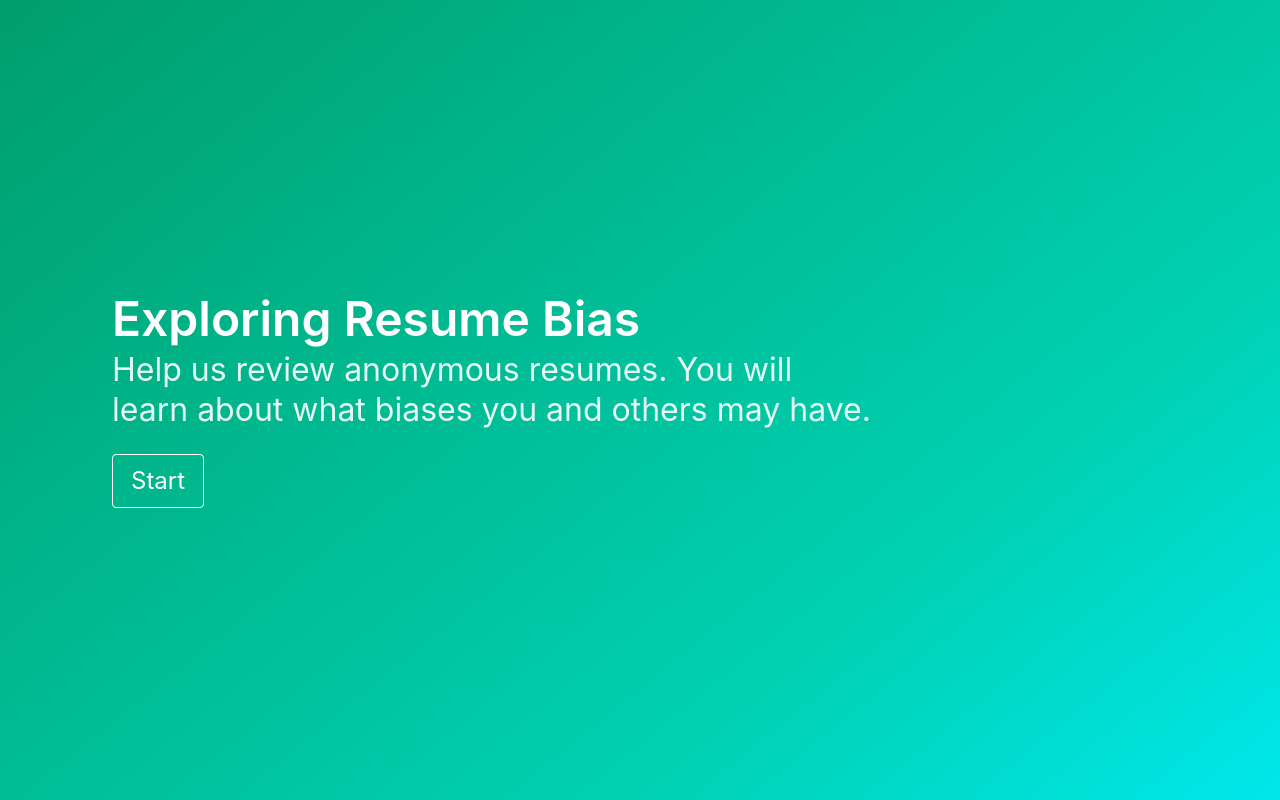
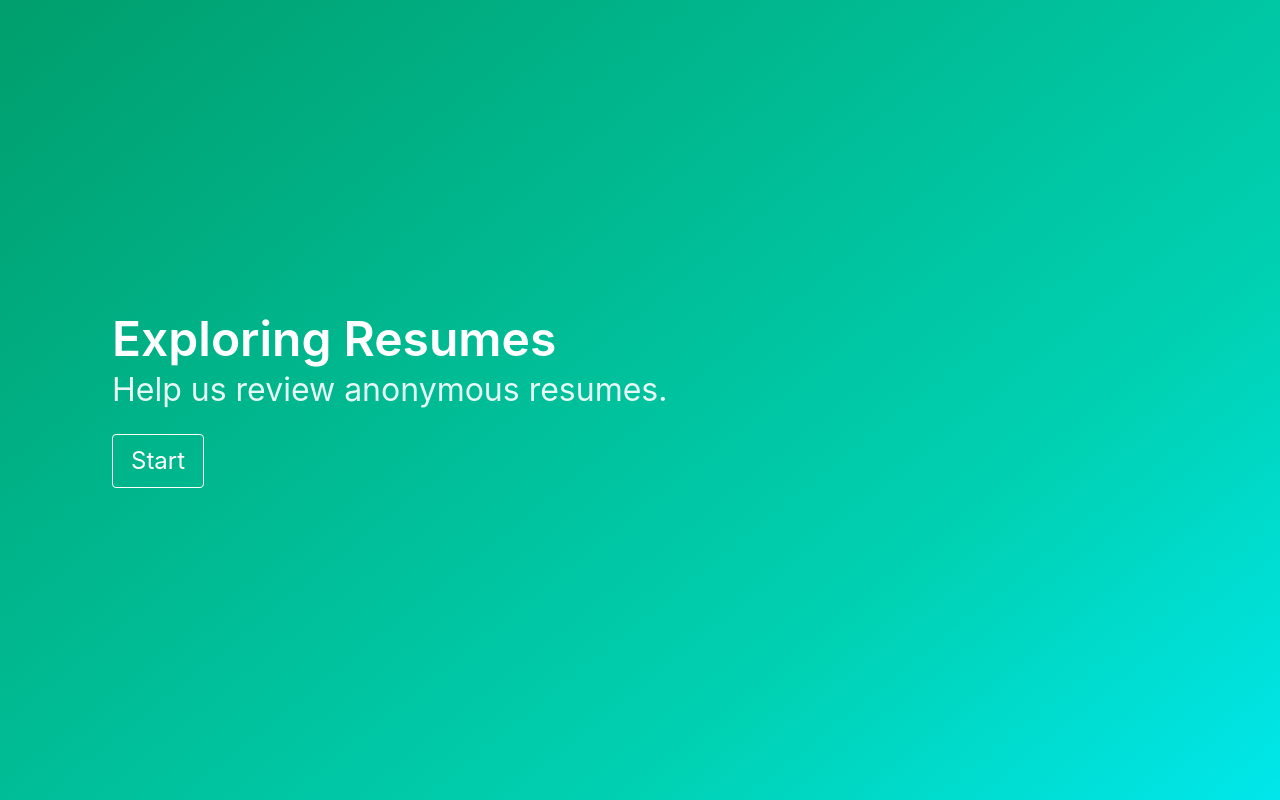
Before and after one commit to resumesai/resumesai.github.io, a plain HTML site: page index.html in a window 1280 px wide. Drawn offline with Linux system fonts and the light colour scheme.

Commit message:
Update langing page

```diff
--- a/index.html
+++ b/index.html
@@ -18,8 +18,8 @@
             <div class="container">
                 <div class="columns">
                     <div id="main" class="column is-two-thirds">
-                        <h1 class="title is-1">Exploring Resume Bias</h1>
-                        <h2 class="subtitle is-3">Help us review anonymous resumes. You will learn about what biases you and others may have.</h2>
+                        <h1 class="title is-1">Exploring Resumes</h1>
+                        <h2 class="subtitle is-3">Help us review anonymous resumes.</h2>
                         <a href="respond.html" alt="Start the survey" class="button is-primary is-inverted is-outlined is-large">Start</a>
                     </div>
                 </div>
```
Also changed, not shown: 1 other file.
